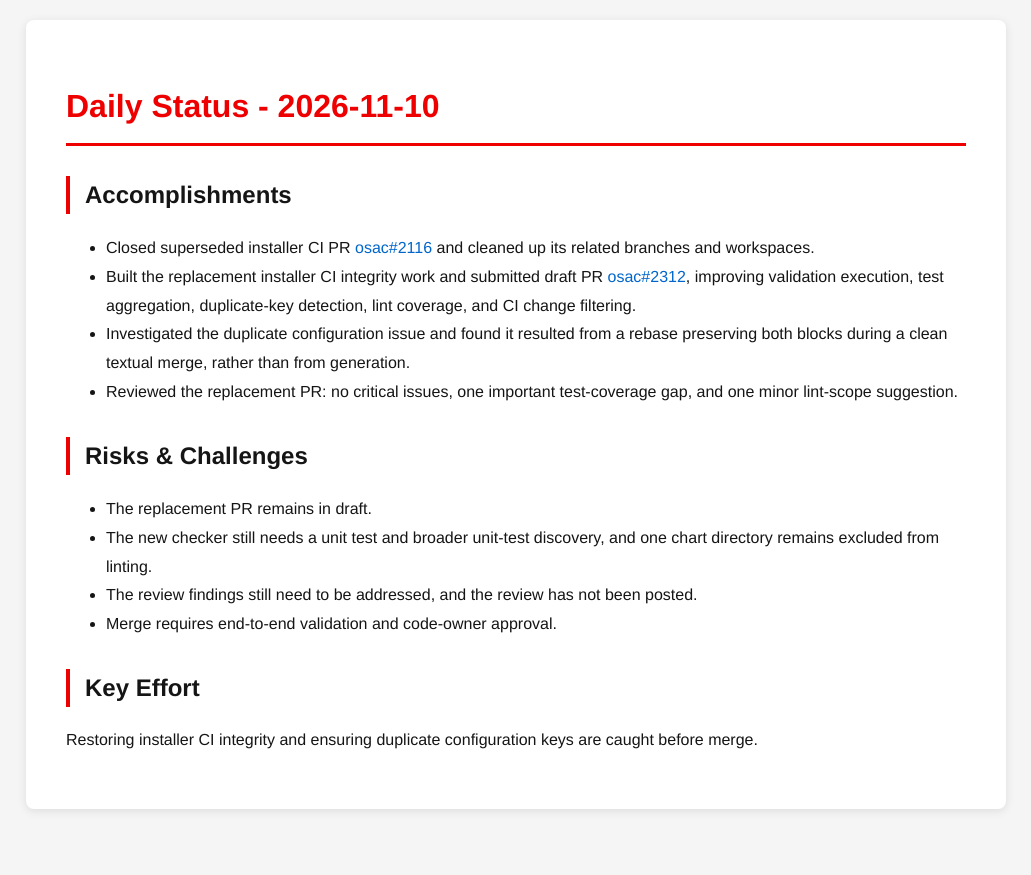
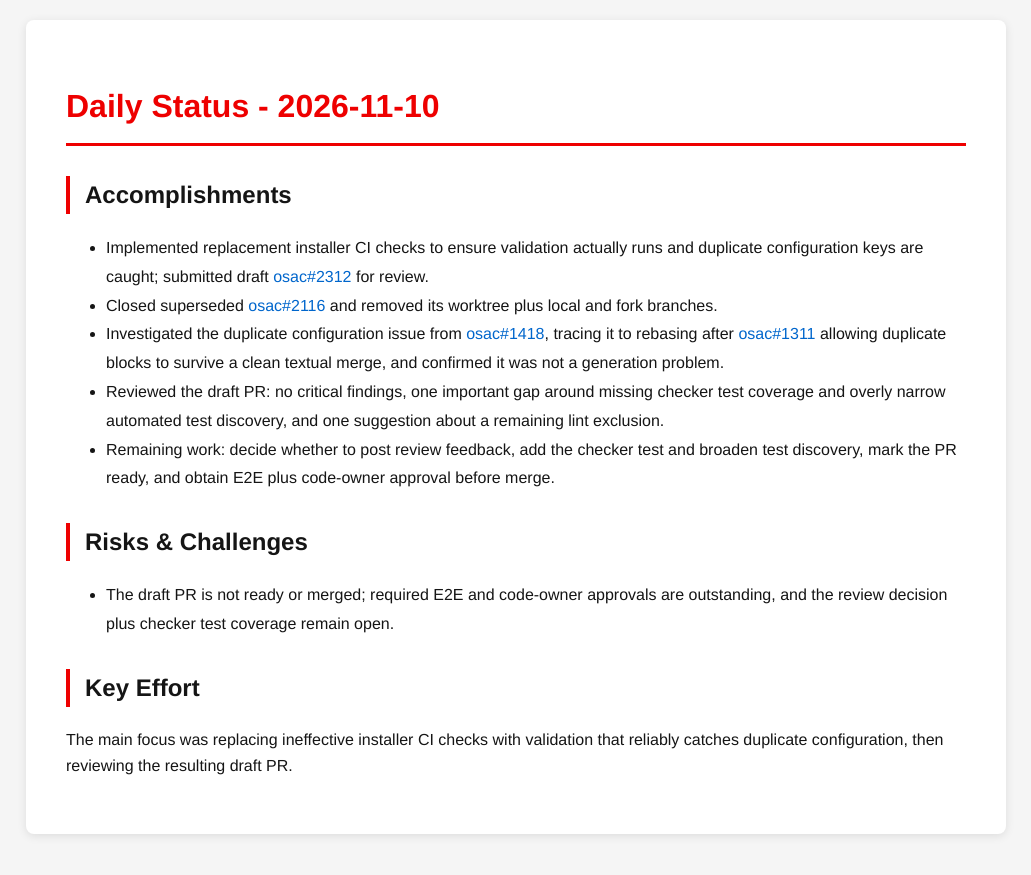
Before and after one commit to tzvatot/daily-status, a Jekyll site: the page built from 2026-11-10.md, in a window 1280 px wide. Shown: the top 875 px of the page, without its empty margins (124-1155 px from the left). Built offline with Jekyll 4.4.1, drawn with Linux system fonts in a browser that asks for light colours.

Commit message:
Daily status update - 2026-11-10

```diff
--- a/2026-11-10.md
+++ b/2026-11-10.md
@@ -7,16 +7,14 @@ date: 2026-11-10
 # Daily Status - 2026-11-10
 
 ## Accomplishments
-- Closed superseded installer CI PR [osac#2116](https://github.com/osac-project/osac/pull/2116) and cleaned up its related branches and workspaces.
-- Built the replacement installer CI integrity work and submitted draft PR [osac#2312](https://github.com/osac-project/osac/pull/2312), improving validation execution, test aggregation, duplicate-key detection, lint coverage, and CI change filtering.
-- Investigated the duplicate configuration issue and found it resulted from a rebase preserving both blocks during a clean textual merge, rather than from generation.
-- Reviewed the replacement PR: no critical issues, one important test-coverage gap, and one minor lint-scope suggestion.
+- Implemented replacement installer CI checks to ensure validation actually runs and duplicate configuration keys are caught; submitted draft [osac#2312](https://github.com/osac-project/osac/pull/2312) for review.
+- Closed superseded [osac#2116](https://github.com/osac-project/osac/pull/2116) and removed its worktree plus local and fork branches.
+- Investigated the duplicate configuration issue from [osac#1418](https://github.com/osac-project/osac/pull/1418), tracing it to rebasing after [osac#1311](https://github.com/osac-project/osac/pull/1311) allowing duplicate blocks to survive a clean textual merge, and confirmed it was not a generation problem.
+- Reviewed the draft PR: no critical findings, one important gap around missing checker test coverage and overly narrow automated test discovery, and one suggestion about a remaining lint exclusion.
+- Remaining work: decide whether to post review feedback, add the checker test and broaden test discovery, mark the PR ready, and obtain E2E plus code-owner approval before merge.
 
 ## Risks & Challenges
-- The replacement PR remains in draft.
-- The new checker still needs a unit test and broader unit-test discovery, and one chart directory remains excluded from linting.
-- The review findings still need to be addressed, and the review has not been posted.
-- Merge requires end-to-end validation and code-owner approval.
+- The draft PR is not ready or merged; required E2E and code-owner approvals are outstanding, and the review decision plus checker test coverage remain open.
 
 ## Key Effort
-Restoring installer CI integrity and ensuring duplicate configuration keys are caught before merge.
+The main focus was replacing ineffective installer CI checks with validation that reliably catches duplicate configuration, then reviewing the resulting draft PR.
```
